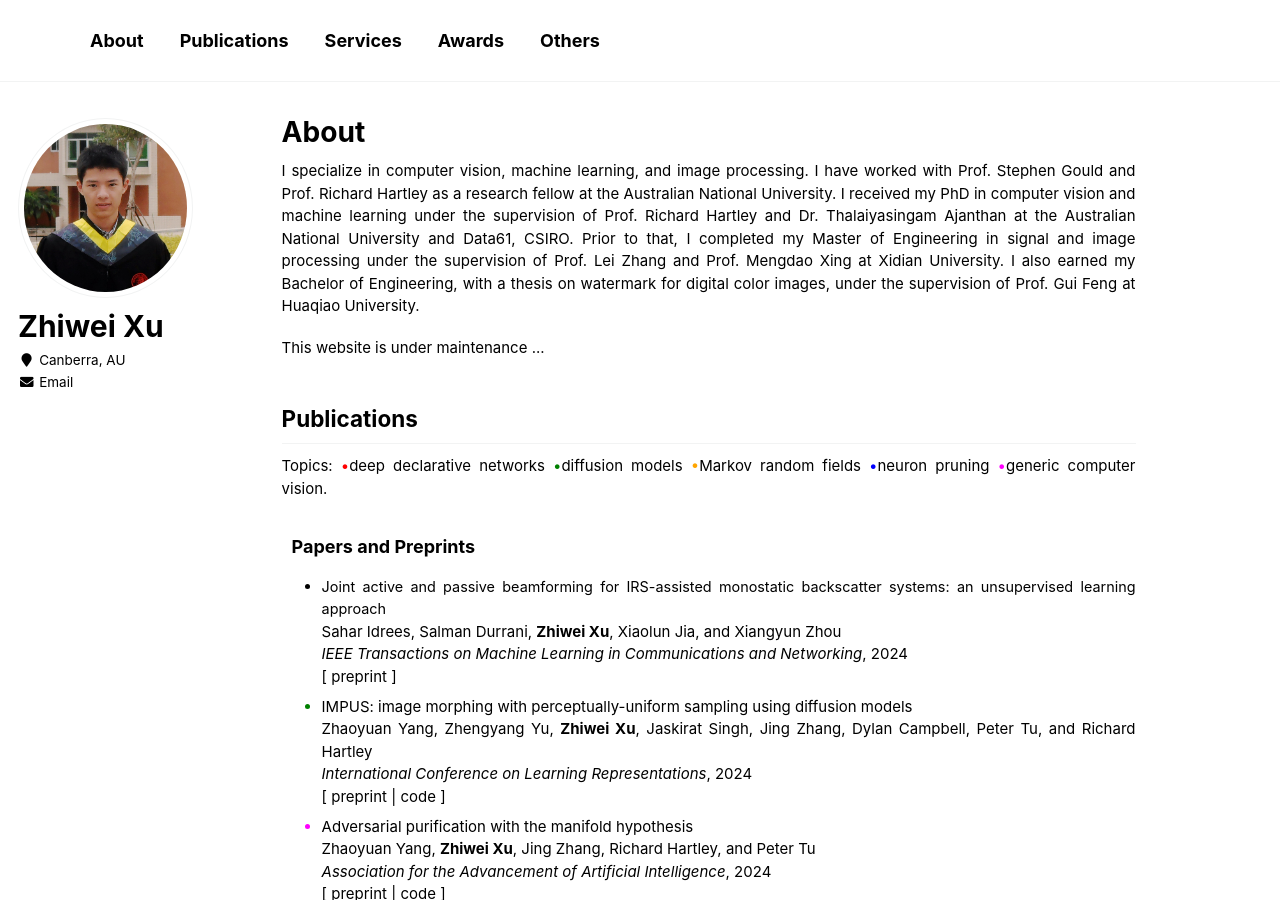
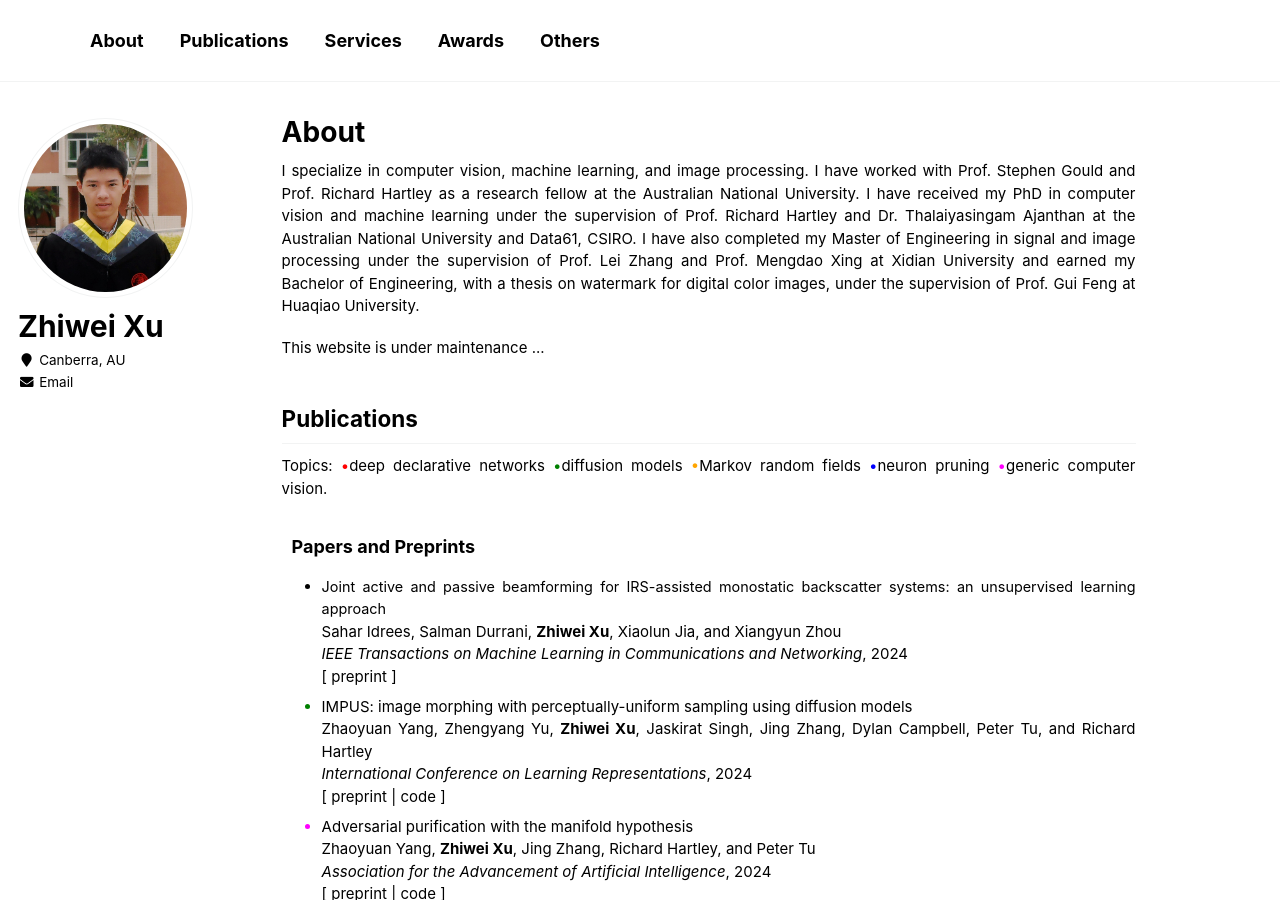
Before and after one commit to zwxu064/zwxu064.github.io, a Jekyll site: the page built from _pages/about.html, in a window 1280 px wide and 900 px high. Built offline with Jekyll 4.4.1, drawn with Linux system fonts in a browser that asks for light colours.

Commit message:
Update about.html

```diff
--- a/_pages/about.html
+++ b/_pages/about.html
@@ -10,9 +10,9 @@ redirect_from:
 
 <p> I specialize in computer vision, machine learning, and image processing.
   I have worked with Prof. Stephen Gould and Prof. Richard Hartley as a research fellow at the Australian National University.
-  I received my PhD in computer vision and machine learning under the supervision of Prof. Richard Hartley and Dr. Thalaiyasingam Ajanthan at the Australian National University and Data61, CSIRO.
-  Prior to that, I completed my Master of Engineering in signal and image processing under the supervision of Prof. Lei Zhang and Prof. Mengdao Xing at Xidian University.
-  I also earned my Bachelor of Engineering, with a thesis on watermark for digital color images, under the supervision of Prof. Gui Feng at Huaqiao University.
+  I have received my PhD in computer vision and machine learning under the supervision of Prof. Richard Hartley and Dr. Thalaiyasingam Ajanthan at the Australian National University and Data61, CSIRO.
+  I have also completed my Master of Engineering in signal and image processing under the supervision of Prof. Lei Zhang and Prof. Mengdao Xing at Xidian University
+  and earned my Bachelor of Engineering, with a thesis on watermark for digital color images, under the supervision of Prof. Gui Feng at Huaqiao University.
 </p>
 <p>
   This website is under maintenance ...
```
